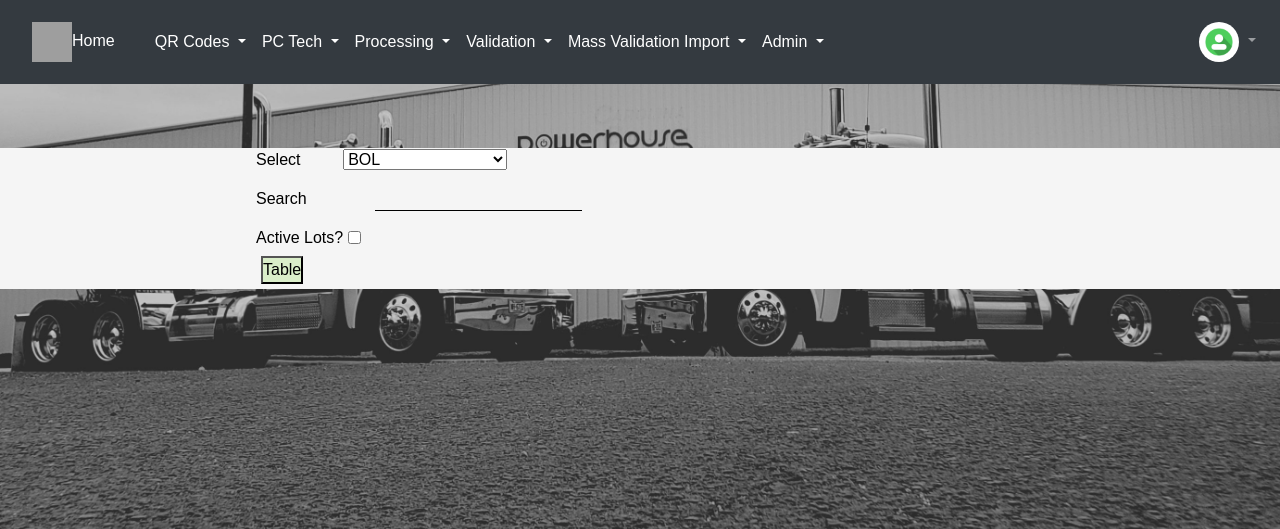
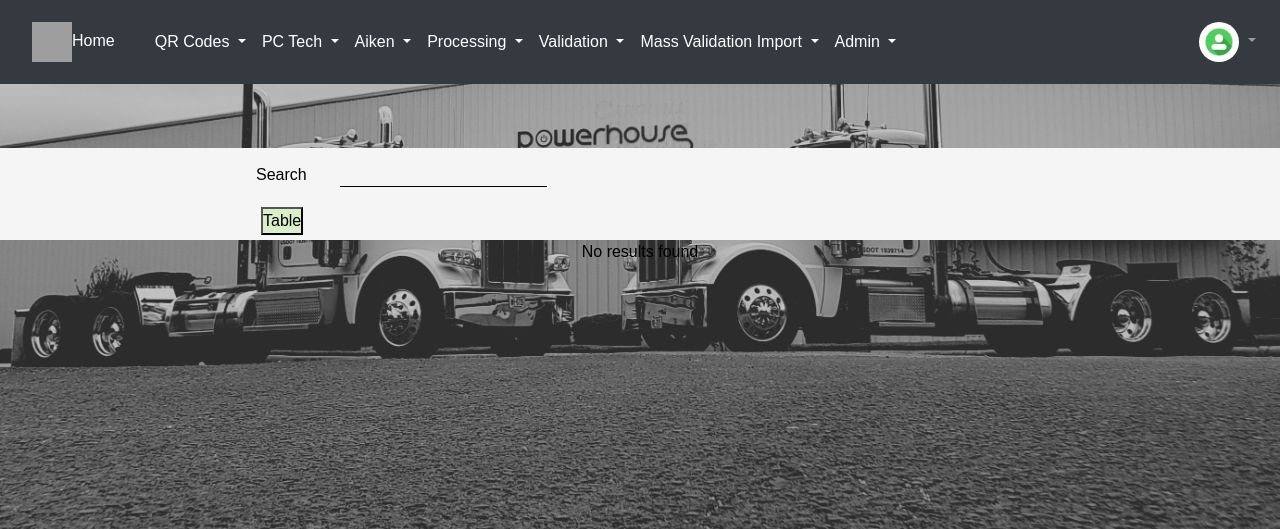
Before and after one commit to Wayto0blivion/PHR-Database, a Flask app: page /aiken-unit-search in a window 1280 px wide; the page is wider, and only the part inside the window is pictured. Shown: the top 529 px of that part. Run offline with Flask 3, Linux system fonts and the light colour scheme; a user stored in the database is signed in; tables that the repository leaves empty hold one stand-in row (values such as "Sample post"); parts of the project's set-up code (start-up, migrations or seed data) failed here and were passed over; some libraries are stand-ins or nearby versions; grey boxes are pictures that could not be loaded.

Commit message:
Added Aiken dropdown to navbar. Added BOL search and download functions to Aiken. Fixed Column sort order. Removed extra categories from Aiken form.

```diff
--- a/services/flask/website/forms.py
+++ b/services/flask/website/forms.py
@@ -231,8 +231,8 @@ class AikenProductionForm(FlaskForm):
 
 
 class AikenDeviceSearchForm(FlaskForm):
-    select = SelectField('Category', choices=['BOL', 'CUSTOMER NAME', 'SALES REP'])
+    # select = SelectField('Category', choices=['BOL', 'CUSTOMER NAME', 'SALES REP'])
     search = StringField('Search')
-    active_lots = BooleanField('Active Lots?')
+    # active_lots = BooleanField('Active Lots?')
     table = SubmitField('Table')
     download = SubmitField('Download')
--- a/services/flask/website/models.py
+++ b/services/flask/website/models.py
@@ -570,6 +570,7 @@ class UnitsDevicesSearch(db.Model):
     Chassis = db.Column(db.String(16))
     PartNumber = db.Column(db.String(60))
     SerialNumber = db.Column(db.String(60))
+    BOL = db.Column(db.String(255))
     DisplaySize = db.Column(db.String(60))
     Resolution = db.Column(db.String(255))
     Processor = db.Column(db.String(80))
--- a/services/flask/website/templates/base.html
+++ b/services/flask/website/templates/base.html
@@ -83,7 +83,16 @@
         <div class="dropdown-menu" aria-labelledby="navbarDropdownMenuLink">
             <a class="dropdown-item" href="/pandas_import">Import</a>
             <a class="dropdown-item" href="/search/hdd_search">Killdisk</a>
-            <a class="dropdown-item" href="/aiken-production">Aiken Production</a>
+        </div>
+      </li>
+    </ul>
+    <ul class="navbar-nav">
+        <li class="nav-item dropdown">
+        <a class="nav-link dropdown-toggle" href="#" id="navbarDropdownMenuLink" role="button" data-toggle="dropdown" aria-haspopup="true" aria-expanded="false" style="color: white">Aiken
+        </a>
+        <div class="dropdown-menu" aria-labelledby="navbarDropdownMenuLink">
+            <a class="dropdown-item" href="/aiken-production">Production</a>
+            <a class="dropdown-item" href="/aiken-unit-search">BOL Search</a>
         </div>
       </li>
     </ul>
--- a/services/flask/website/templates/skeleton_aiken_device_search.html
+++ b/services/flask/website/templates/skeleton_aiken_device_search.html
@@ -6,18 +6,18 @@
         <form method="POST">
             {{ form.hidden_tag() }}
             <table>
-                <tr>
+{#                <tr>
                     <td>Select</td>
                     <td>{{ form.select }}</td>
-                </tr>
+                </tr>#}
                 <tr>
                     <td>Search</td>
                     <td>{{ form.search }}</td>
-                </tr>
+{#                </tr>
                 <tr>
                     <td>Active Lots?</td>
                     <td>{{ form.active_lots }}</td>
-                </tr>
+                </tr>#}
                 <tr>
                     <td>{{ form.table }}</td>
                     {% if results|length > 0 %}
@@ -29,29 +29,30 @@
     </div>
 
     <div class="mx-auto text-center" style="overflow-x:auto;">
-    <table class="data-table">
+        {% if results %}
+          <table>
             <thead>
               <tr>
-                {%  if results %}
-                    {% for key in results[0].__dict__.keys() %}
-                        {% if key != '_sa_instance_state' %}
-                            <th>{{ key }}</th>
-                        {% endif %}
+                {# Loop through each column in the model #}
+                {% for column in results[0].__table__.columns %}
+                  <th>{{ column.name }}</th>
                 {% endfor %}
-                {% endif %}
               </tr>
             </thead>
             <tbody>
-            {% for obj in results %}
+              {# Now loop through the rows #}
+              {% for row in results %}
                 <tr>
-                    {% for key, value in obj.__dict__.items() %}
-                        {% if key != '_sa_instance_state' %}
-                            <td class="table_data">{{ value }}</td>
-                        {% endif %}
+                  {# And then loop through each cell using the column order #}
+                  {% for column in row.__table__.columns %}
+                    <td class="table_data">{{ row[column.name] }}</td>
                   {% endfor %}
                 </tr>
               {% endfor %}
             </tbody>
           </table>
+        {% else %}
+          <p>No results found</p>
+        {% endif %}
     </div>
 {% endblock %}
--- a/services/flask/website/views.py
+++ b/services/flask/website/views.py
@@ -288,64 +288,64 @@ def servers():
 
     return render_template('servers.html', results=most_recent_results, user=current_user)
 
-@views.route('/servers/<host>', methods=['GET'])
-@login_required
-@hf.user_permissions('Admin')
-def server_details(host):
-    try:
-        recent = BATCHES.query.filter_by(Host=host).order_by(desc(BATCHES.Finished)).first()
-        batch_info = {
-            'host': host,
-            'finished': recent.Finished.strftime("%m/%d/%Y %H:%M:%S"),
-            'batch': recent.Batch
-        }
-        # You can pass the batch_info dictionary to the template and render it accordingly
-        return render_template('server_details.html', batch_info=batch_info, user=current_user)
-    except Exception as e:
-        print(host, str(e))
-        # Handle the case where the recent batch information is not found for the specified server
-        # For example, you can display an error message or redirect the user back to the servers page
-        return render_template('servers.html', error_message='Recent batch information not found.', user=current_user)
-
-    @views.route('/servers/<finished>', methods=['GET'])
-    @login_required
-    @hf.user_permissions('Admin')
-    def server_details(host):
-        try:
-            recent = BATCHES.query.filter_by(Finished=finished).order_by(desc(BATCHES.Finished)).first()
-            batch_info = {
-                'host': host,
-                'finished': recent.Finished.strftime("%m/%d/%Y %H:%M:%S"),
-                'batch': recent.Batch
-            }
-            # You can pass the batch_info dictionary to the template and render it accordingly
-            return render_template('server_details.html', batch_info=batch_info, user=current_user)
-        except Exception as e:
-            print(host, str(e))
-            # Handle the case where the recent batch information is not found for the specified server
-            # For example, you can display an error message or redirect the user back to the servers page
-            return render_template('servers.html', error_message='Recent batch information not found.',
-                                   user=current_user)
-
-    @views.route('/servers/<batch>', methods=['GET'])
-    @login_required
-    @hf.user_permissions('Admin')
-    def server_details(host):
-        try:
-            recent = BATCHES.query.filter_by(Batch=batch).order_by(desc(BATCHES.Finished)).first()
-            batch_info = {
-                'host': host,
-                'finished': recent.Finished.strftime("%m/%d/%Y %H:%M:%S"),
-                'batch': recent.Batch
-            }
-            # You can pass the batch_info dictionary to the template and render it accordingly
-            return render_template('server_details.html', batch_info=batch_info, user=current_user)
-        except Exception as e:
-            print(host, str(e))
-            # Handle the case where the recent batch information is not found for the specified server
-            # For example, you can display an error message or redirect the user back to the servers page
-            return render_template('servers.html', error_message='Recent batch information not found.',
-                                   user=current_user)
+# @views.route('/servers/<host>', methods=['GET'])
+# @login_required
+# @hf.user_permissions('Admin')
+# def server_details(host):
+#     try:
+#         recent = BATCHES.query.filter_by(Host=host).order_by(desc(BATCHES.Finished)).first()
+#         batch_info = {
+#             'host': host,
+#             'finished': recent.Finished.strftime("%m/%d/%Y %H:%M:%S"),
+#             'batch': recent.Batch
+#         }
+#         # You can pass the batch_info dictionary to the template and render it accordingly
+#         return render_template('server_details.html', batch_info=batch_info, user=current_user)
+#     except Exception as e:
+#         print(host, str(e))
+#         # Handle the case where the recent batch information is not found for the specified server
+#         # For example, you can display an error message or redirect the user back to the servers page
+#         return render_template('servers.html', error_message='Recent batch information not found.', user=current_user)
+#
+# @views.route('/servers/<finished>', methods=['GET'])
+# @login_required
+# @hf.user_permissions('Admin')
+# def server_details(host):
+#     try:
+#         recent = BATCHES.query.filter_by(Finished=finished).order_by(desc(BATCHES.Finished)).first()
+#         batch_info = {
+#             'host': host,
+#             'finished': recent.Finished.strftime("%m/%d/%Y %H:%M:%S"),
+#             'batch': recent.Batch
+#         }
+#         # You can pass the batch_info dictionary to the template and render it accordingly
+#         return render_template('server_details.html', batch_info=batch_info, user=current_user)
+#     except Exception as e:
+#         print(host, str(e))
+#         # Handle the case where the recent batch information is not found for the specified server
+#         # For example, you can display an error message or redirect the user back to the servers page
+#         return render_template('servers.html', error_message='Recent batch information not found.',
+#                                user=current_user)
+#
+# @views.route('/servers/<batch>', methods=['GET'])
+# @login_required
+# @hf.user_permissions('Admin')
+# def server_details(host):
+#     try:
+#         recent = BATCHES.query.filter_by(Batch=batch).order_by(desc(BATCHES.Finished)).first()
+#         batch_info = {
+#             'host': host,
+#             'finished': recent.Finished.strftime("%m/%d/%Y %H:%M:%S"),
+#             'batch': recent.Batch
+#         }
+#         # You can pass the batch_info dictionary to the template and render it accordingly
+#         return render_template('server_details.html', batch_info=batch_info, user=current_user)
+#     except Exception as e:
+#         print(host, str(e))
+#         # Handle the case where the recent batch information is not found for the specified server
+#         # For example, you can display an error message or redirect the user back to the servers page
+#         return render_template('servers.html', error_message='Recent batch information not found.',
+#                                user=current_user)
 
 
 @views.route('/qr-search', methods=["GET", "POST"])
@@ -432,8 +432,12 @@ def aiken_unit_search():
 
         return render_template('skeleton_aiken_device_search.html', form=form, results=results, user=current_user)
 
+    return render_template('skeleton_aiken_device_search.html', form=form, user=current_user)
 
-    return render_template('skeleton_aiken_device_search.html', form=form, user=current_user)
+
+# === End of Views ===
+
+# === Functions ===
 
 
 def production_graph(query):
@@ -527,16 +531,22 @@ def aiken_bol_query(form):
 
 def download_results(results):
     """
-
+    Used for creating an Excel file with the results of a SQLAlchemy query, as used in 'views.aiken_bol_query()'.
+    :return: send_file Excel file of the passed results.
     """
 
-    # print("Download Attempt!")
+    # Extract column names from the model in the order they are described in.
+    column_order = [column.name for column in UnitsDevicesSearch.__table__.columns]
+
     # Convert the SQLAlchemy objects to dictionaries
     results_as_dicts = [r.__dict__ for r in results]
+
     # Exclude the SQLAlchemy state instance from the dictionaries
     results_as_dicts = [{key: value for key, value in r.items() if key != '_sa_instance_state'} for r in results_as_dicts]
 
     df = pandas.DataFrame(results_as_dicts)
+    # Reorder the DataFrame to match the columns
+    df = df[column_order]
 
     output = BytesIO()
     with pandas.ExcelWriter(output, engine='openpyxl') as writer:
```
Lines whose indentation alone changed are shown as unchanged.
